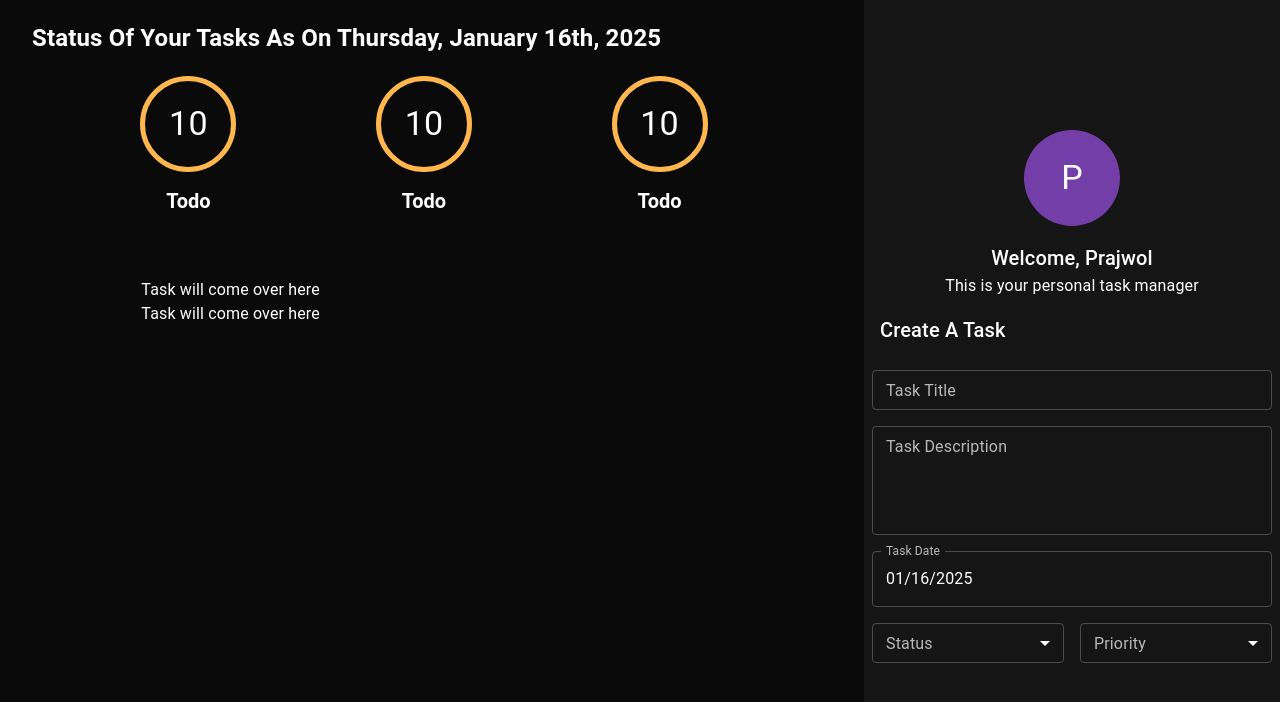
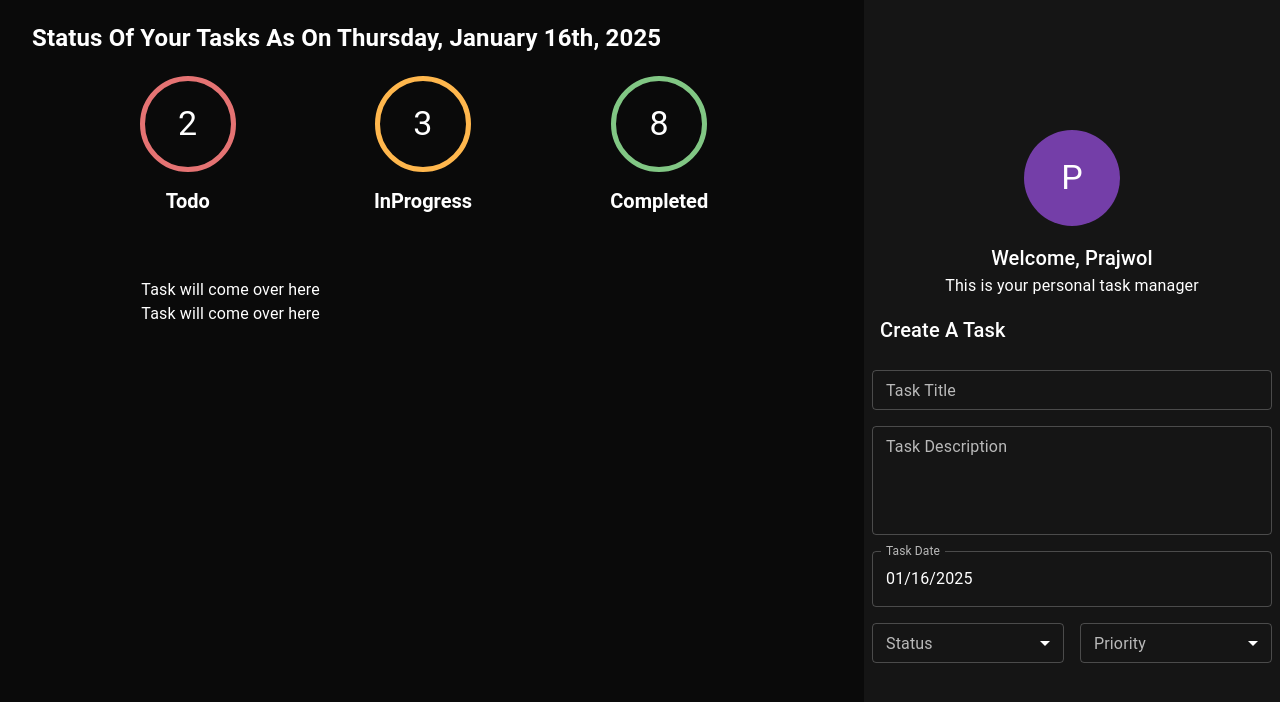
Before and after one commit to Codewithprajwol/Personal-Task-Management-Application, a React (Vite) app in the folder Frontend/: page / in a window 1280 px wide. Shown: the top 702 px of the page. Built offline with nearby package versions, Linux system fonts and the light colour scheme.

Commit message:
completed: Task Counter in taskArea

```diff
--- a/Frontend/src/components/createTaskForm/enums/Status.ts
+++ b/Frontend/src/components/createTaskForm/enums/Status.ts
@@ -1,5 +1,5 @@
 export enum Status{
-    todo='todo',
-    completed='completed',
-    inProgress='inProgress'
+    todo='Todo',
+    completed='Completed',
+    inProgress='InProgress'
 }
--- a/Frontend/src/components/taskArea/Taskarea.tsx
+++ b/Frontend/src/components/taskArea/Taskarea.tsx
@@ -1,8 +1,9 @@
 import { FC, ReactElement } from "react";
 import Grid from "@mui/material/Grid2";
 import { Box } from "@mui/material";
-import { format } from "date-fns";
-import { TaskCounter } from "../taskCounter/taskCounter";
+import {format} from 'date-fns'
+import { TaskCounter } from "../taskCounter/TaskCounter";
+import { Status } from "../createTaskForm/enums/Status";
 
 
 const Taskarea: FC = (): ReactElement => {
@@ -21,9 +22,9 @@ const Taskarea: FC = (): ReactElement => {
             size={{ xs: 12, md: 10 }}
             mb={8}
           >
-           <TaskCounter />
-           <TaskCounter />
-           <TaskCounter />
+           <TaskCounter count={2} status={Status.todo} />
+           <TaskCounter count={3} status={Status.inProgress} />
+           <TaskCounter count={8} status={Status.completed} />
           </Grid>
           <Grid
             display="flex"
--- a/Frontend/src/components/taskCounter/TaskCounter.tsx
+++ b/Frontend/src/components/taskCounter/TaskCounter.tsx
@@ -1,7 +1,11 @@
 import { Avatar, Box, Typography } from "@mui/material";
 import { FC, ReactElement } from "react";
-
-export const TaskCounter: FC = (): ReactElement => {
+import { ITaskCounter } from "./interfaces/ITaskCounter";
+import { emitCorrectColor } from "./helper/emitCorrectColor";
+import { Status } from "../createTaskForm/enums/Status";
+import PropTypes from 'prop-types'
+export const TaskCounter: FC<ITaskCounter> = (props): ReactElement => {
+  const { count = 1, status =Status.todo } = props;
   return (
     <>
       <Box
@@ -10,11 +14,33 @@ export const TaskCounter: FC = (): ReactElement => {
         justifyContent={"center"}
         alignItems="center"
       >
-        <Avatar sx={{backgroundColor:'transparent',border:'5px solid',width:'96px',height:'96px',marginBottom:'16px',borderColor:'warning.light'}}>
-        <Typography  color="#ffffff" variant="h4">10</Typography>
+        <Avatar
+          sx={{
+            backgroundColor: "transparent",
+            border: "5px solid",
+            width: "96px",
+            height: "96px",
+            marginBottom: "16px",
+            borderColor: `${emitCorrectColor(status)}`,
+          }}
+        >
+          <Typography color="#ffffff" variant="h4">
+            {count}
+          </Typography>
         </Avatar>
-        <Typography variant="h5" color="#ffffff" fontWeight="bold" fontSize="20px">Todo</Typography>
+        <Typography
+          variant="h5"
+          color="#ffffff"
+          fontWeight="bold"
+          fontSize="20px"
+        >
+          {status}
+        </Typography>
       </Box>
     </>
   );
 };
+TaskCounter.propTypes={
+  count:PropTypes.number,
+  status:PropTypes.oneOf([Status.todo,Status.inProgress,Status.completed])
+}
--- /dev/null
+++ b/Frontend/src/components/taskCounter/helper/emitCorrectColor.ts
@@ -0,0 +1,15 @@
+import { Status } from "../../createTaskForm/enums/Status"
+
+
+export const emitCorrectColor=(status:Status):string=>{
+
+    switch(status){
+        case Status.todo:
+            return 'error.light'
+        case Status.inProgress:
+            return 'warning.light'
+        case Status.completed:
+            return 'success.light'
+    }
+
+}
--- /dev/null
+++ b/Frontend/src/components/taskCounter/interfaces/ITaskCounter.ts
@@ -0,0 +1,6 @@
+import { Status } from "../../createTaskForm/enums/Status";
+
+export interface ITaskCounter{
+    count?:number;
+    status?:Status
+}
```
Also changed, not shown: Frontend/src/components/createTaskForm/_taskDateField.tsx (+5 -5 lines).
